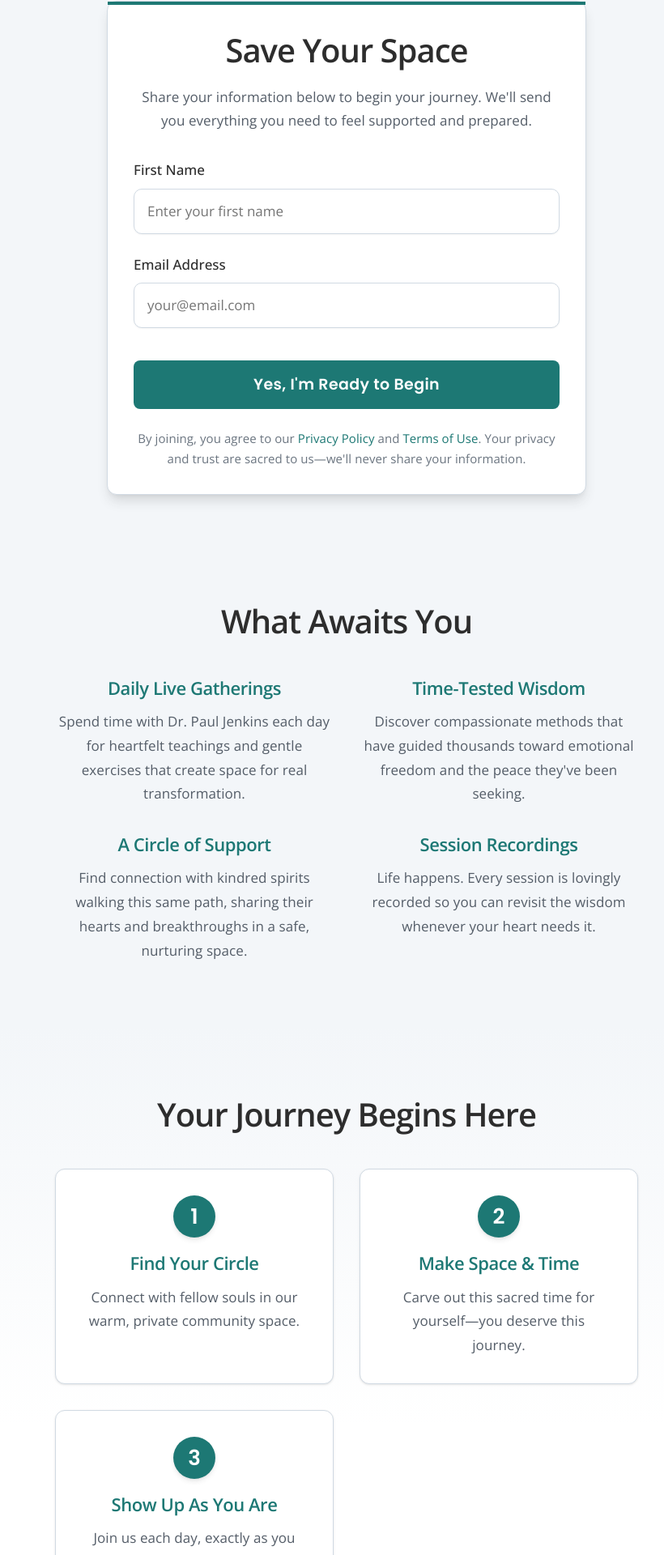
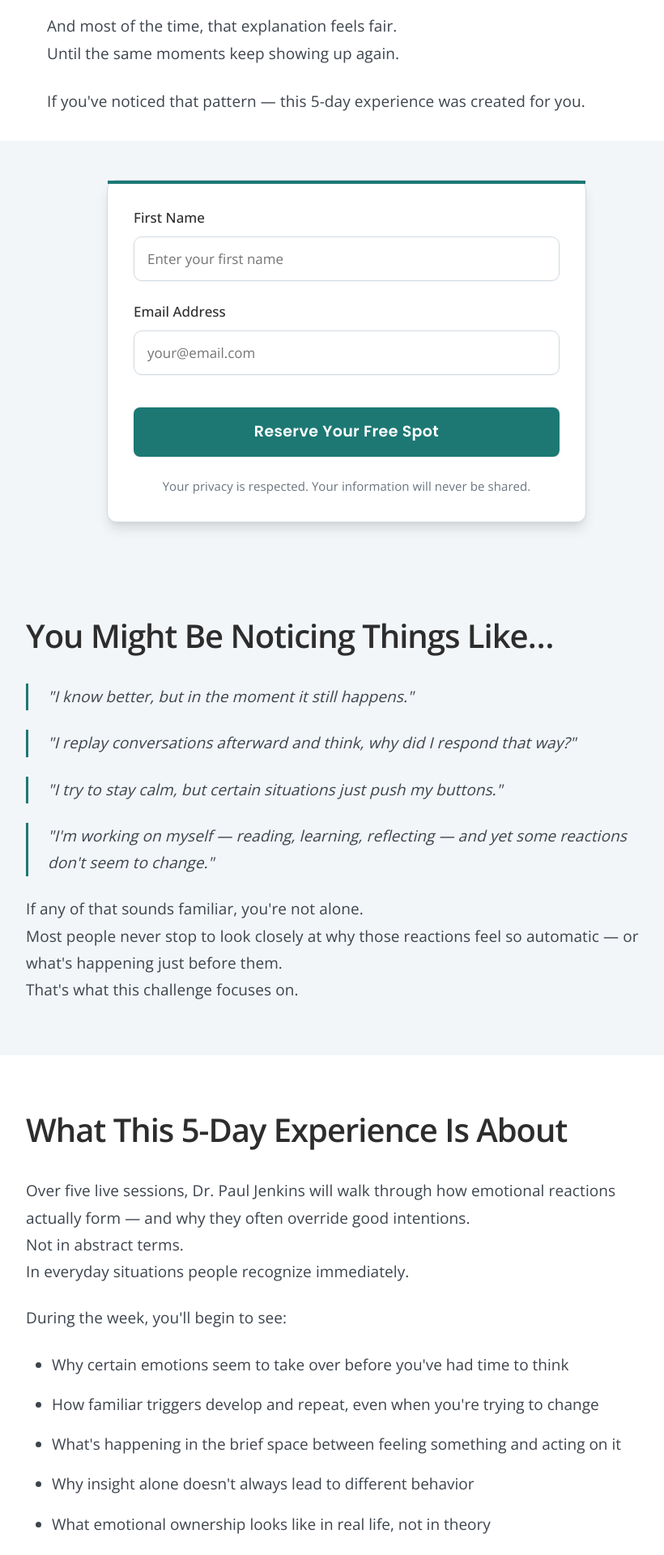
Before and after one commit to rbradshaw9/emotionalfreedomchallenge, a Next.js app: page / in a window 1280 px wide. Shown: the part 619-2539 px from the top of the page at 81% size, without its empty margins (212-1032 px from the left). Built offline with nearby package versions, Linux system fonts and the light colour scheme.

Commit message:
Update landing page with new copy: 5 Days to Emotional Ownership

```diff
--- a/app/page.module.css
+++ b/app/page.module.css
@@ -27,8 +27,28 @@
   letter-spacing: -0.01em;
 }
 
+.introSection {
+  padding: var(--space-12) 0 var(--space-8);
+  background-color: var(--color-white);
+}
+
+.introSection p {
+  font-size: var(--text-lg);
+  color: var(--color-gray-700);
+  line-height: 1.8;
+  margin-bottom: var(--space-6);
+  max-width: 740px;
+  margin-left: auto;
+  margin-right: auto;
+}
+
+.introSection p:last-child {
+  margin-bottom: 0;
+}
+
 .formSection {
   padding: var(--space-12) 0;
+  background-color: var(--color-gray-50);
 }
 
 .formCard {
@@ -81,6 +101,76 @@
   color: var(--color-gray-500);
   text-align: center;
   line-height: var(--leading-relaxed);
+}
+
+.contentSection {
+  padding: var(--space-16) 0;
+  background-color: var(--color-white);
+}
+
+.contentSection:nth-of-type(even) {
+  background-color: var(--color-gray-50);
+}
+
+.contentSection h2 {
+  margin-bottom: var(--space-8);
+}
+
+.contentSection p {
+  font-size: var(--text-lg);
+  color: var(--color-gray-700);
+  line-height: 1.75;
+  margin-bottom: var(--space-6);
+}
+
+.contentSection p:last-child {
+  margin-bottom: 0;
+}
+
+.contentSection ul {
+  margin: var(--space-6) 0;
+  padding-left: var(--space-8);
+}
+
+.contentSection li {
+  font-size: var(--text-lg);
+  color: var(--color-gray-700);
+  line-height: 1.75;
+  margin-bottom: var(--space-4);
+}
+
+.contentSection li:last-child {
+  margin-bottom: 0;
+}
+
+.quote {
+  font-size: var(--text-lg);
+  color: var(--color-gray-600);
+  font-style: italic;
+  padding-left: var(--space-6);
+  border-left: 3px solid var(--color-primary);
+  margin-bottom: var(--space-5);
+}
+
+.invitationSection {
+  padding: var(--space-16) 0;
+  background-color: var(--color-gray-50);
+}
+
+.invitationSection h2 {
+  margin-bottom: var(--space-6);
+}
+
+.invitationSection p {
+  font-size: var(--text-lg);
+  color: var(--color-gray-700);
+  line-height: 1.75;
+  margin-bottom: 0;
+}
+
+.ctaSection {
+  padding: var(--space-12) 0;
+  background-color: var(--color-white);
 }
 
 .benefitsSection {
@@ -176,22 +266,6 @@
   color: var(--color-gray-600);
 }
 
-.ctaSection {
-  padding: var(--space-16) 0;
-}
-
-.ctaSection h2 {
-  margin-bottom: var(--space-4);
-}
-
-.ctaText {
-  font-size: var(--text-lg);
-  margin-bottom: var(--space-6);
-  max-width: 600px;
-  margin-left: auto;
-  margin-right: auto;
-}
-
 @media (max-width: 768px) {
   .hero {
     padding: var(--space-16) 0 var(--space-10);
@@ -205,6 +279,14 @@
   .subtitle {
     font-size: var(--text-base);
     margin-bottom: var(--space-6);
+  }
+
+  .introSection {
+    padding: var(--space-10) 0 var(--space-8);
+  }
+
+  .introSection p {
+    font-size: var(--text-base);
   }
 
   .formSection {
@@ -240,6 +322,28 @@
     min-height: 56px;
   }
 
+  .contentSection {
+    padding: var(--space-12) 0;
+  }
+
+  .contentSection p,
+  .contentSection li {
+    font-size: var(--text-base);
+  }
+
+  .quote {
+    font-size: var(--text-base);
+    padding-left: var(--space-4);
+  }
+
+  .invitationSection {
+    padding: var(--space-12) 0;
+  }
+
+  .invitationSection p {
+    font-size: var(--text-base);
+  }
+
   .benefits {
     grid-template-columns: 1fr;
     gap: var(--space-6);
@@ -254,7 +358,7 @@
   }
 
   .ctaSection {
-    padding: var(--space-12) 0;
+    padding: var(--space-10) 0;
   }
 }
 
@@ -271,12 +375,36 @@
     font-size: var(--text-sm);
   }
 
+  .introSection {
+    padding: var(--space-8) 0 var(--space-6);
+  }
+
+  .introSection p {
+    font-size: var(--text-sm);
+  }
+
   .formCard {
     padding: var(--space-6) var(--space-4);
   }
 
+  .contentSection,
+  .invitationSection {
+    padding: var(--space-10) 0;
+  }
+
+  .contentSection p,
+  .contentSection li,
+  .invitationSection p {
+    font-size: var(--text-sm);
+  }
+
+  .quote {
+    font-size: var(--text-sm);
+    padding-left: var(--space-3);
+  }
+
   .benefitsSection,
   .ctaSection {
-    padding: var(--space-12) 0;
+    padding: var(--space-10) 0;
   }
 }
--- a/app/page.tsx
+++ b/app/page.tsx
@@ -1,4 +1,3 @@
-import Link from 'next/link';
 import styles from './page.module.css';
 
 export default function RegistrationPage() {
@@ -7,11 +6,28 @@ export default function RegistrationPage() {
       <section className={styles.hero}>
         <div className="container container-md">
           <h1 className="text-center text-balance">
-            Let's Discover Your Path to Emotional Freedom Together
+            5 Days to Emotional Ownership
           </h1>
           <p className={styles.subtitle}>
-            Join Dr. Paul Jenkins for a gentle, transformative 5-day journey where you'll
-            release emotional patterns that no longer serve you and find the lasting peace you deserve.
+            A free, live 5-day experience with Dr. Paul Jenkins
+          </p>
+        </div>
+      </section>
+
+      <section className={styles.introSection}>
+        <div className="container container-content">
+          <p>
+            Most people don't think of themselves as emotionally reactive.<br />
+            They think of themselves as reasonable people who sometimes get frustrated…<br />
+            or overwhelmed…<br />
+            or say things they wish they had handled differently.
+          </p>
+          <p>
+            And most of the time, that explanation feels fair.<br />
+            Until the same moments keep showing up again.
+          </p>
+          <p>
+            If you've noticed that pattern — this 5-day experience was created for you.
           </p>
         </div>
       </section>
@@ -19,12 +35,6 @@ export default function RegistrationPage() {
       <section className={styles.formSection}>
         <div className="container container-sm">
           <div className={styles.formCard}>
-            <h2 className={styles.formTitle}>Save Your Space</h2>
-            <p className={styles.formDescription}>
-              Share your information below to begin your journey. We'll send you everything
-              you need to feel supported and prepared.
-            </p>
-
             {/*
               INTEGRATION POINT: Infusionsoft Form
 
@@ -65,90 +75,138 @@ export default function RegistrationPage() {
               </div>
 
               <button type="submit" className="button button-primary button-lg">
-                Yes, I'm Ready to Begin
+                Reserve Your Free Spot
               </button>
 
               <p className={styles.disclaimer}>
-                By joining, you agree to our <Link href="/privacy">Privacy Policy</Link> and <Link href="/terms">Terms of Use</Link>.
-                Your privacy and trust are sacred to us—we'll never share your information.
+                Your privacy is respected. Your information will never be shared.
               </p>
             </form>
           </div>
         </div>
       </section>
 
-      <section className={styles.benefitsSection}>
-        <div className="container container-md">
-          <h2 className="text-center">What Awaits You</h2>
-
-          <div className={styles.benefits}>
-            <div className={styles.benefit}>
-              <h3>Daily Live Gatherings</h3>
+      <section className={styles.contentSection}>
+        <div className="container container-content">
+          <h2>You Might Be Noticing Things Like…</h2>
+          <p className={styles.quote}>
+            "I know better, but in the moment it still happens."
+          </p>
+          <p className={styles.quote}>
+            "I replay conversations afterward and think, why did I respond that way?"
+          </p>
+          <p className={styles.quote}>
+            "I try to stay calm, but certain situations just push my buttons."
+          </p>
+          <p className={styles.quote}>
+            "I'm working on myself — reading, learning, reflecting — and yet some reactions don't seem to change."
+          </p>
           <p>
-                Spend time with Dr. Paul Jenkins each day for heartfelt teachings and
-                gentle exercises that create space for real transformation.
+            If any of that sounds familiar, you're not alone.<br />
+            Most people never stop to look closely at why those reactions feel so automatic — or what's happening just before them.<br />
+            That's what this challenge focuses on.
           </p>
-            </div>
-
-            <div className={styles.benefit}>
-              <h3>Time-Tested Wisdom</h3>
-              <p>
-                Discover compassionate methods that have guided thousands toward
-                emotional freedom and the peace they've been seeking.
-              </p>
-            </div>
-
-            <div className={styles.benefit}>
-              <h3>A Circle of Support</h3>
-              <p>
-                Find connection with kindred spirits walking this same path, sharing
-                their hearts and breakthroughs in a safe, nurturing space.
-              </p>
-            </div>
-
-            <div className={styles.benefit}>
-              <h3>Session Recordings</h3>
-              <p>
-                Life happens. Every session is lovingly recorded so you can revisit
-                the wisdom whenever your heart needs it.
-              </p>
-            </div>
-          </div>
         </div>
       </section>
 
-      <section className={styles.nextStepsSection}>
-        <div className="container container-md">
-          <h2 className="text-center">Your Journey Begins Here</h2>
-          <div className={styles.nextSteps}>
-            <div className={styles.nextStep}>
-              <div className={styles.stepNumber}>1</div>
-              <h3>Find Your Circle</h3>
-              <p>Connect with fellow souls in our warm, private community space.</p>
+      <section className={styles.contentSection}>
+        <div className="container container-content">
+          <h2>What This 5-Day Experience Is About</h2>
+          <p>
+            Over five live sessions, Dr. Paul Jenkins will walk through how emotional reactions actually form — and why they often override good intentions.<br />
+            Not in abstract terms.<br />
+            In everyday situations people recognize immediately.
+          </p>
+          <p>During the week, you'll begin to see:</p>
+          <ul>
+            <li>Why certain emotions seem to take over before you've had time to think</li>
+            <li>How familiar triggers develop and repeat, even when you're trying to change</li>
+            <li>What's happening in the brief space between feeling something and acting on it</li>
+            <li>Why insight alone doesn't always lead to different behavior</li>
+            <li>What emotional ownership looks like in real life, not in theory</li>
+          </ul>
         </div>
-            <div className={styles.nextStep}>
-              <div className={styles.stepNumber}>2</div>
-              <h3>Make Space & Time</h3>
-              <p>Carve out this sacred time for yourself—you deserve this journey.</p>
+      </section>
+
+      <section className={styles.contentSection}>
+        <div className="container container-content">
+          <h2>A Simple Clarification</h2>
+          <p>This is a free educational experience.</p>
+          <p>
+            It isn't therapy.<br />
+            It isn't group coaching.<br />
+            It isn't designed to pressure you into buying anything.
+          </p>
+          <p>
+            At the end of the five days, there will be an optional opportunity to learn more about ongoing coaching for those who want structured support.<br />
+            The challenge itself is complete and valuable on its own.
+          </p>
         </div>
-            <div className={styles.nextStep}>
-              <div className={styles.stepNumber}>3</div>
-              <h3>Show Up As You Are</h3>
-              <p>Join us each day, exactly as you are, ready to embrace transformation.</p>
+      </section>
+
+      <section className={styles.contentSection}>
+        <div className="container container-content">
+          <h2>About Dr. Paul Jenkins</h2>
+          <p>
+            Dr. Paul Jenkins has spent decades working with individuals, couples, families, and leaders around emotional responsibility and personal agency.
+          </p>
+          <p>
+            His work is based on a simple observation:<br />
+            when people understand their emotional responses clearly, they regain the ability to choose how they act — even under stress.
+          </p>
+          <p>
+            This challenge is a practical introduction to that work.
+          </p>
         </div>
+      </section>
+
+      <section className={styles.contentSection}>
+        <div className="container container-content">
+          <h2>How It Works</h2>
+          <p>
+            <strong>Dates:</strong> [Insert Dates]<br />
+            <strong>Sessions:</strong> Live each day<br />
+            <strong>Where:</strong> Private Facebook group<br />
+            <strong>Cost:</strong> Free
+          </p>
+          <p>
+            Once you register, you'll receive instructions on how to join the group and attend the sessions.
+          </p>
         </div>
+      </section>
+
+      <section className={styles.contentSection}>
+        <div className="container container-content">
+          <h2>Optional Additional Access</h2>
+          <p>
+            Some participants prefer the ability to ask questions and revisit the material.
+          </p>
+          <p>
+            For those individuals, an optional VIP access option will be available, which includes:
+          </p>
+          <ul>
+            <li>Live Q&A sessions after each daily session</li>
+            <li>Access to session recordings</li>
+          </ul>
+          <p>
+            Details will be shared after registration. Participation is optional.
+          </p>
+        </div>
+      </section>
+
+      <section className={styles.invitationSection}>
+        <div className="container container-content">
+          <h2>An Invitation</h2>
+          <p>
+            If you've been noticing emotional responses that don't reflect who you want to be — or moments you wish you had handled differently — this is a simple place to start looking more closely.
+          </p>
         </div>
       </section>
 
       <section className={styles.ctaSection}>
         <div className="container container-sm text-center">
-          <h2>Your Heart Knows You're Ready</h2>
-          <p className={styles.ctaText}>
-            Take this loving step toward the emotional freedom you deserve. Join thousands
-            of beautiful souls who have transformed their lives through this healing journey.
-          </p>
           <a href="#" className="button button-primary button-lg">
-            Begin My Journey
+            Reserve Your Free Spot
           </a>
         </div>
       </section>
```
Lines whose indentation alone changed are shown as unchanged.
